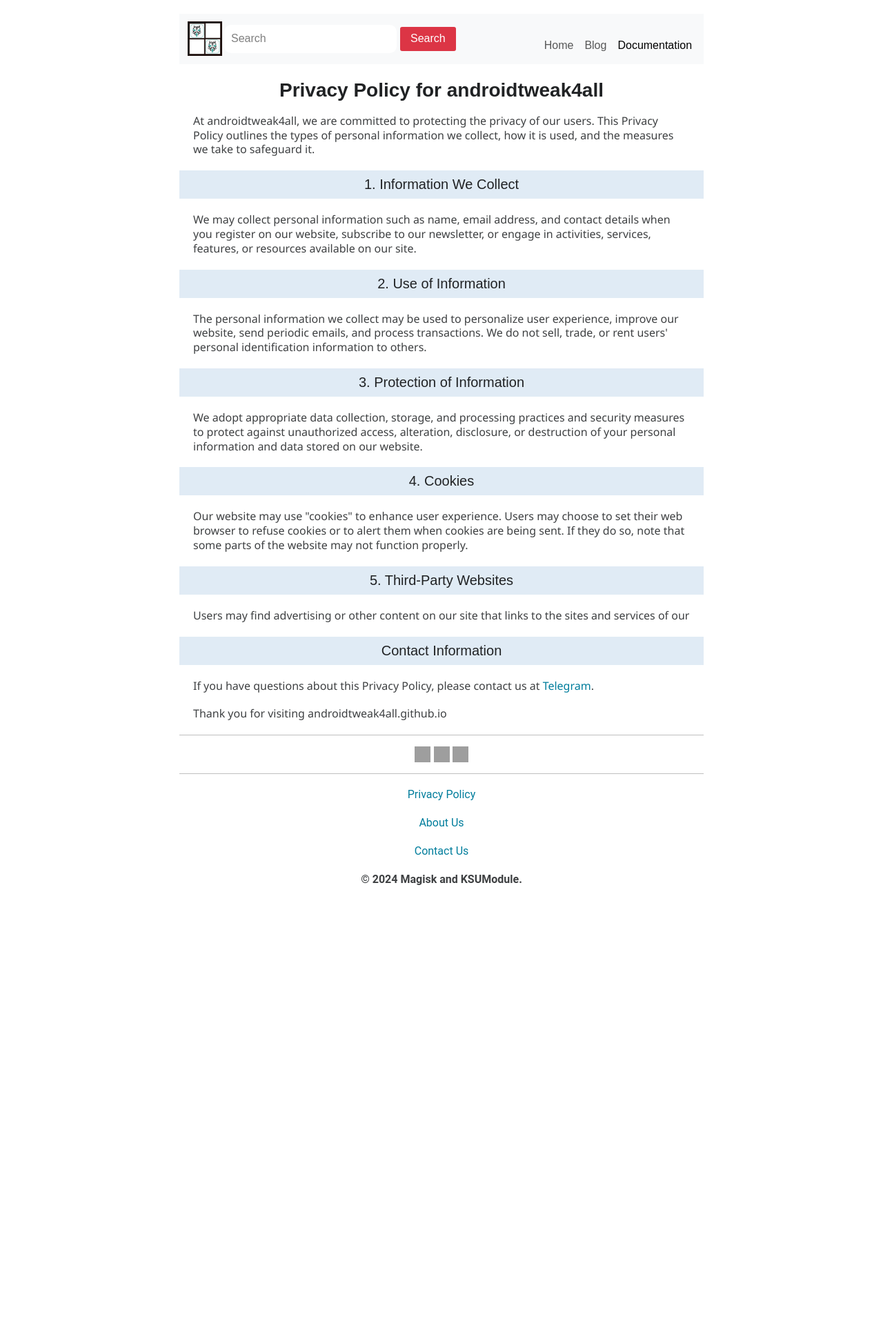
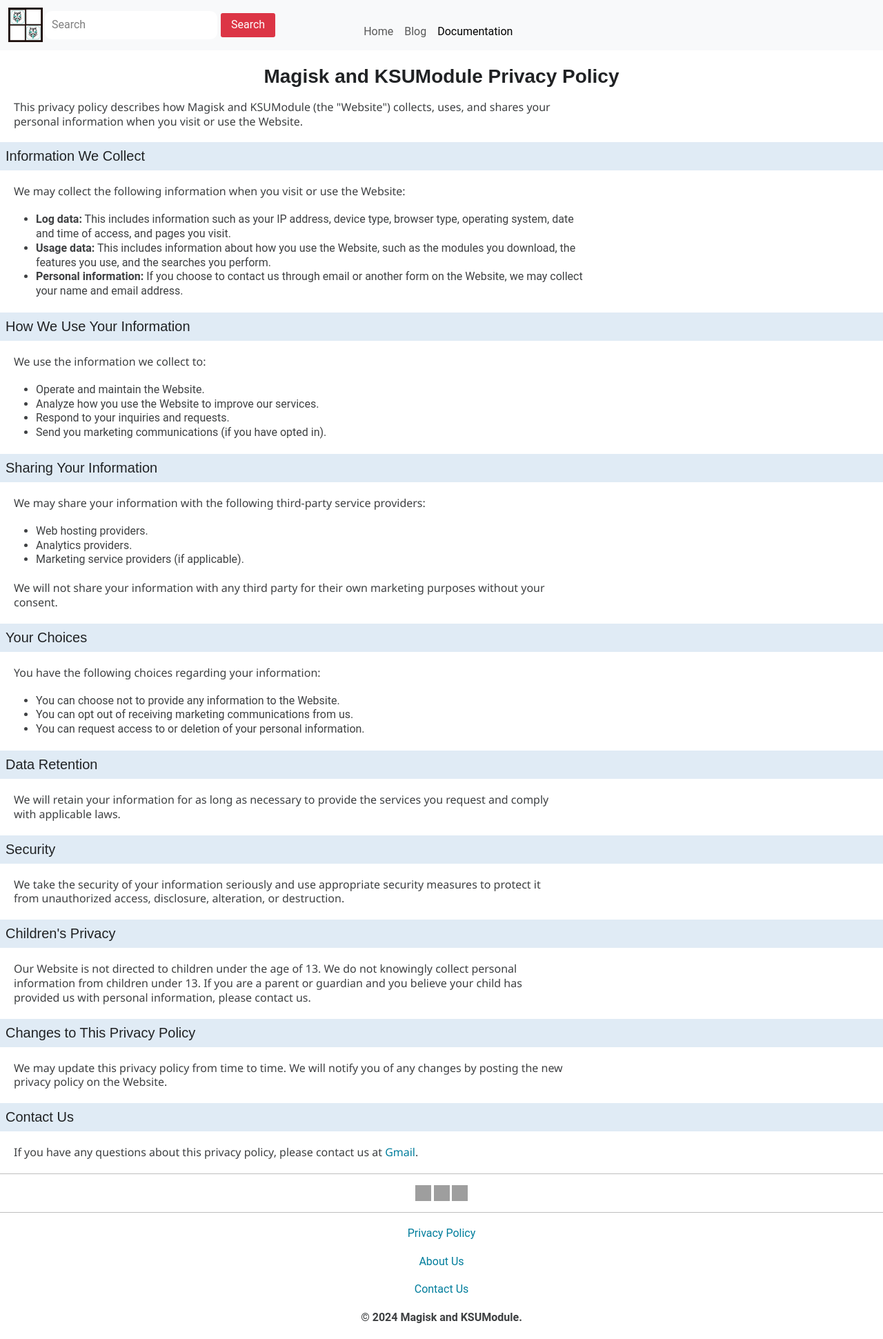
Before and after one commit to magiskandksumodule/magiskandksumodule.github.io, a Jekyll site: the page built from Policy.html, in a window 1280 px wide. Shown: the whole page at 69% size. Built offline with Jekyll 4.4.1, drawn with Linux system fonts in a browser that asks for light colours; some web fonts are replaced; before the commit the page ends 1325 px from its top, so only the background shows below that; grey boxes are pictures that could not be loaded.

Commit message:
Update Policy.html

```diff
--- a/Policy.html
+++ b/Policy.html
@@ -4,45 +4,79 @@
 lang: eng
 permalink: /Policy
 ---
+
 <head>
     <meta charset="UTF-8">
     <meta name="viewport" content="width=device-width, initial-scale=1.0">
-    <title>Privacy Policy</title>
-    <style>
-        body {
-            font-family: Arial, sans-serif;
-            max-width: 800px;
-            margin: 0 auto;
-            padding: 20px;
-        }
-        h1, h2 {
-            text-align: center;
-        }
-    </style>
+    <title>Magisk and KSUModule - Privacy Policy</title>
 </head>
 <body>
-    <h1>Privacy Policy for androidtweak4all</h1>
-    <p>At androidtweak4all, we are committed to protecting the privacy of our users. This Privacy Policy outlines the types of personal information we collect, how it is used, and the measures we take to safeguard it.</p>
-    <h2>1. Information We Collect</h2>
-    <p>We may collect personal information such as name, email address, and contact details when you register on our website, subscribe to our newsletter, or engage in activities, services, features, or resources available on our site.</p>
-    <h2>2. Use of Information</h2>
-    <p>The personal information we collect may be used to personalize user experience, improve our website, send periodic emails, and process transactions. We do not sell, trade, or rent users' personal identification information to others.</p>
-    <h2>3. Protection of Information</h2>
-    <p>We adopt appropriate data collection, storage, and processing practices and security measures to protect against unauthorized access, alteration, disclosure, or destruction of your personal information and data stored on our website.</p>
-    <h2>4. Cookies</h2>
-    <p>Our website may use "cookies" to enhance user experience. Users may choose to set their web browser to refuse cookies or to alert them when cookies are being sent. If they do so, note that some parts of the website may not function properly.</p>
-    <h2>5. Third-Party Websites</h2>
-    <p>Users may find advertising or other content on our site that links to the sites and services of our
+    <h1>Magisk and KSUModule Privacy Policy</h1>
 
-    <section>
-        <h2>Contact Information</h2>
-        <p>If you have questions about this Privacy Policy, please contact us at <a href="https://t.me/vbmeta_img">Telegram</a>.</p>
-    </section>
+    <p>This privacy policy describes how Magisk and KSUModule (the "Website") collects, uses, and shares your personal information when you visit or use the Website.</p>
 
-    <footer>
-        <p>Thank you for visiting androidtweak4all.github.io </p>
-    </footer>
+    <h2>Information We Collect</h2>
+
+    <p>We may collect the following information when you visit or use the Website:</p>
+
+    <ul>
+        <li><strong>Log data:</strong> This includes information such as your IP address, device type, browser type, operating system, date and time of access, and pages you visit.</li>
+        <li><strong>Usage data:</strong> This includes information about how you use the Website, such as the modules you download, the features you use, and the searches you perform.</li>
+        <li><strong>Personal information:</strong> If you choose to contact us through email or another form on the Website, we may collect your name and email address.</li>
+    </ul>
+
+    <h2>How We Use Your Information</h2>
+
+    <p>We use the information we collect to:</p>
+
+    <ul>
+        <li>Operate and maintain the Website.</li>
+        <li>Analyze how you use the Website to improve our services.</li>
+        <li>Respond to your inquiries and requests.</li>
+        <li>Send you marketing communications (if you have opted in).</li>
+    </ul>
+
+    <h2>Sharing Your Information</h2>
+
+    <p>We may share your information with the following third-party service providers:</p>
+
+    <ul>
+        <li>Web hosting providers.</li>
+        <li>Analytics providers.</li>
+        <li>Marketing service providers (if applicable).</li>
+    </ul>
+
+    <p>We will not share your information with any third party for their own marketing purposes without your consent.</p>
+
+    <h2>Your Choices</h2>
+
+    <p>You have the following choices regarding your information:</p>
+
+    <ul>
+        <li>You can choose not to provide any information to the Website.</li>
+        <li>You can opt out of receiving marketing communications from us.</li>
+        <li>You can request access to or deletion of your personal information.</li>
+    </ul>
+
+    <h2>Data Retention</h2>
+
+    <p>We will retain your information for as long as necessary to provide the services you request and comply with applicable laws.</p>
+
+    <h2>Security</h2>
+
+    <p>We take the security of your information seriously and use appropriate security measures to protect it from unauthorized access, disclosure, alteration, or destruction.</p>
+
+    <h2>Children's Privacy</h2>
+
+    <p>Our Website is not directed to children under the age of 13. We do not knowingly collect personal information from children under 13. If you are a parent or guardian and you believe your child has provided us with personal information, please contact us.</p>
+
+    <h2>Changes to This Privacy Policy</h2>
+
+    <p>We may update this privacy policy from time to time. We will notify you of any changes by posting the new privacy policy on the Website.</p>
+
+    <h2>Contact Us</h2>
+
+    <p>If you have any questions about this privacy policy, please contact us at <a href="mailto:magiskmodule641@gmail.com">Gmail</a>.</p>
 
 </body>
-
 </html>
```
